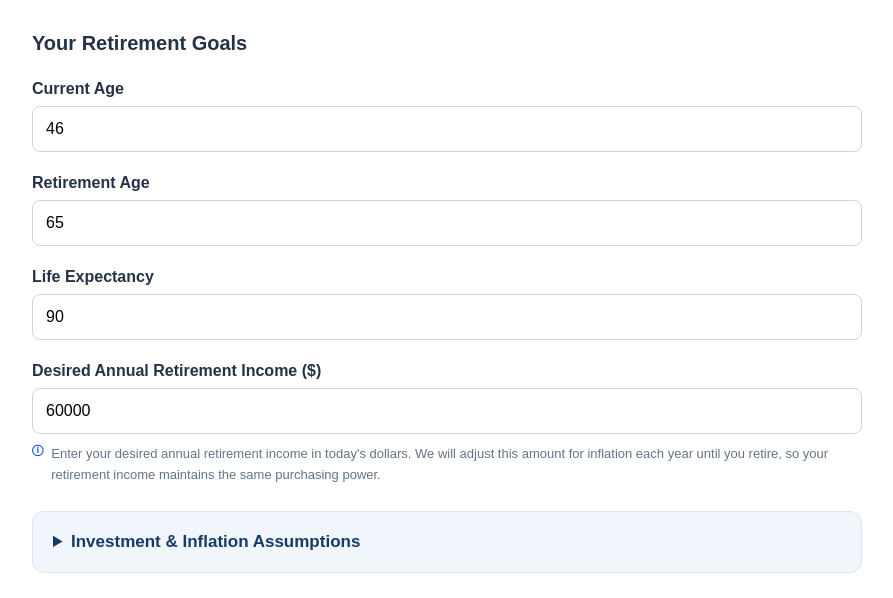
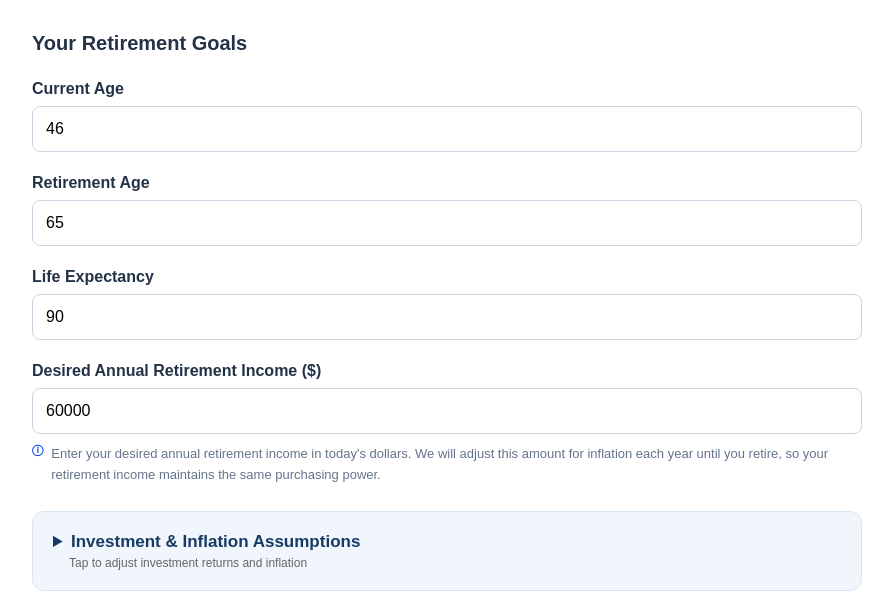
Before and after one commit to ChristinaFan1/Retirement-calculator, a plain HTML site: page index.html in a window 1280 px wide. Shown: the part 170-768 px from the top of the page, without its empty margins (193-1086 px from the left). Drawn offline with Linux system fonts and the light colour scheme.

Commit message:
Add tap to assumptions for visibility

```diff
--- a/index.html
+++ b/index.html
@@ -33,7 +33,12 @@
     </div>
 
 <details class="assumptions">
-    <summary>Investment & Inflation Assumptions</summary>
+    <summary>
+    Investment & Inflation Assumptions
+        <span class="assumptions-hint">
+         Tap to adjust investment returns and inflation
+        </span>
+    </summary>
 
     <div class="assumption-field">
         <label for="investmentReturn">
--- a/style.css
+++ b/style.css
@@ -587,3 +587,11 @@ body {
         font-size: 18px;
     }
 }
+.assumptions-hint {
+  display: block;
+  font-size: 12px;
+  font-weight: 400;
+  color: #666;
+  margin-top: 4px;
+  margin-left: 16px; /* Align with heading text */
+}
```
